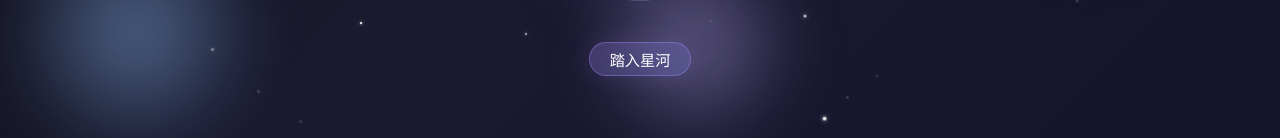
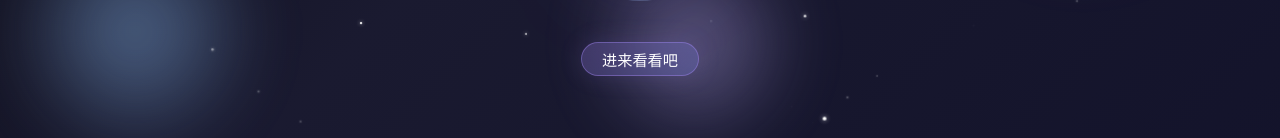
Before and after one commit to Zhang2357910207Qiang0823/anniversary-album, a Vue app: page / in a window 1280 px wide. Shown: the part 431-569 px from the top of the page. Built offline with nearby package versions, Linux system fonts and the light colour scheme.

Commit message:
text change

```diff
--- a/index.html
+++ b/index.html
@@ -4,7 +4,7 @@
     <meta charset="UTF-8" />
     <link rel="icon" type="image/svg+xml" href="/vite.svg" />
     <meta name="viewport" content="width=device-width, initial-scale=1.0, maximum-scale=1.0, user-scalable=no" />
-    <title>纪念相册</title>
+    <title>猜猜我是啥</title>
   </head>
   <body>
     <div id="app"></div>
--- a/src/App.vue
+++ b/src/App.vue
@@ -447,7 +447,7 @@ onUnmounted(() => {
         </svg>
       </div>
       <button class="start-button" @click="startExperience">
-        <span>踏入星河</span>
+        <span>进来看看吧</span>
       </button>
     </div>
   </div>
```
